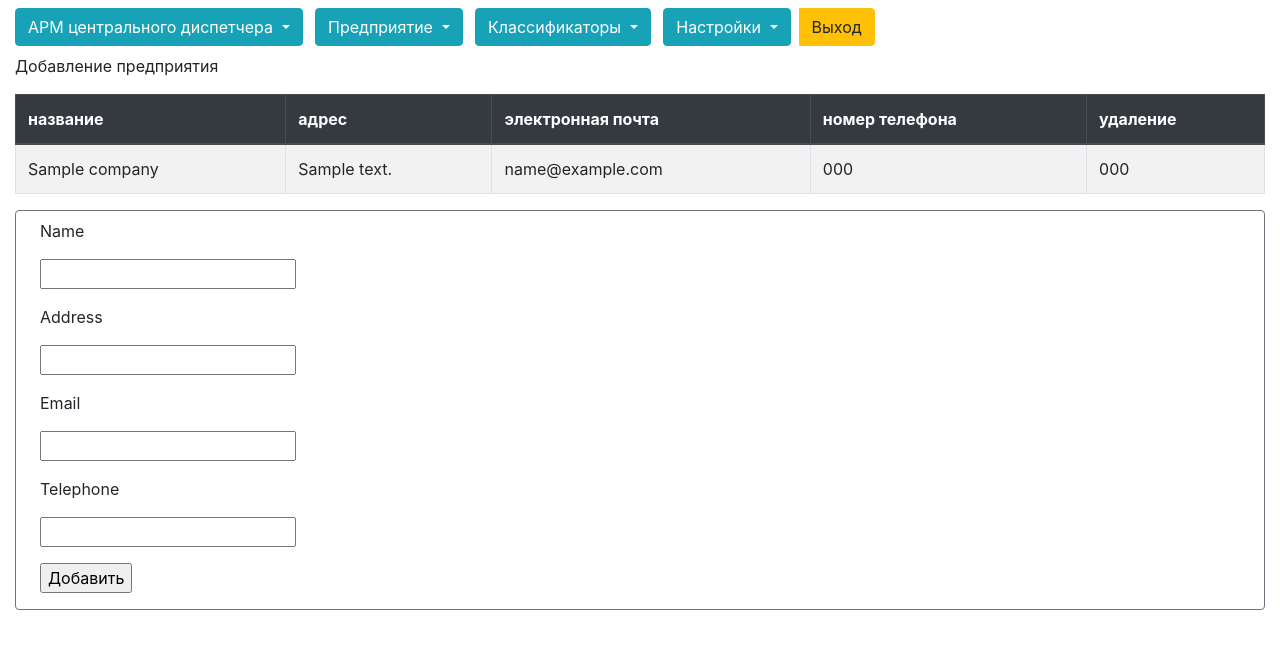
After one commit to DimaWoic/cds, a Django app: template templates/cds/add_company.html in a window 1280 px wide. The commit adds this page. Shown: the top 649 px of the page. Run offline with Django 3.2, Linux system fonts and the light colour scheme; the template is opened without the code that fills it: most values are stand-ins (such as "Sample title", 1, 10 or a date in 2020); form fields are guessed from the names that the template uses; some libraries are stand-ins or nearby versions.

Commit message:
добавлена форма добавления подразделений, реализовать удаление записей

```diff
--- a/models.py
+++ b/models.py
@@ -27,7 +27,7 @@ class Company(models.Model):
     name = models.CharField(max_length=200, verbose_name="Компания", null=False, blank=False)
     address = models.CharField(max_length=1000, verbose_name="Адрес", null=False, blank=False)
     email = models.EmailField(max_length=250, verbose_name="Электронная почта", null=True, blank=True)
-    telephone = models.IntegerField(max_length=15, verbose_name='Телефон')
+    telephone = models.IntegerField(verbose_name='Телефон')
 
     class Meta:
         verbose_name = "О предприятии"
--- /dev/null
+++ b/templates/cds/add_company.html
@@ -0,0 +1,70 @@
+{% extends "cds/base/base.html" %}
+{% load static %}
+
+{% block content %}
+
+<p class="mt-2">Добавление предприятия</p>
+
+<table class="table table-striped table-bordered">
+  <thead class="thead-dark">
+    <tr>
+      <th scope="col">название</th>
+      <th scope="col">адрес</th>
+      <th scope="col">электронная почта</th>
+      <th scope="col">номер телефона</th>
+      <th scope="col">удаление</th>
+    </tr>
+  </thead>
+  <tbody>
+  {% if company %}
+        {% for c in company %}
+    <tr>
+        <td>{{ c.name }}</td>
+        <td>{{ c.address }}</td>
+        <td>{{ c.email }}</td>
+        <td>{{ c.telephone }}</td>
+        <td>{{ c.telephone }}</td>
+    </tr>
+  {% endfor %}
+      {% endif %}
+  </tbody>
+</table>
+
+<form method="post">
+{% csrf_token %}
+    <div class="border mb-4 mt-2 rounded border-secondary" id="feedback">
+        <div class="mt-2 ml-4 mb-3">
+            <div>
+                <p>{{ form.name.label }}</p>
+            </div>
+            <div>
+                <p>{{ form.name }}</p>
+            </div>
+            <div>
+                <p>{{ form.address.label }}</p>
+            </div>
+            <div>
+                <p>{{ form.address }}</p>
+            </div>
+            <div>
+                <p>{{ form.email.label }}</p>
+            </div>
+            <div>
+                <p>{{ form.email }}</p>
+            </div>
+            <div>
+                <p>{{ form.telephone.label }}</p>
+            </div>
+            <div>
+                <p>{{ form.telephone }}</p>
+            </div>
+            <div>
+                <input type="submit" value="Добавить">
+            </div>
+        </div>
+    </div>
+
+
+</form>
+
+{% endblock %}
--- a/templates/cds/base/base.html
+++ b/templates/cds/base/base.html
@@ -28,7 +28,7 @@
         </button>
         <div class="dropdown-menu">
             <a class="dropdown-item" href="{% url 'company' %}">О предприятии</a>
-            <a class="dropdown-item" href="#">Подразделения(службы) входящие в предприятия</a>
+            <a class="dropdown-item" href="{% url 'company_units' %}">Подразделения(службы) входящие в предприятия</a>
             <a class="dropdown-item" href="#">Профессии(должности) работников </a>
             <a class="dropdown-item" href="#">Сотрудники</a>
         </div>
--- a/urls.py
+++ b/urls.py
@@ -3,5 +3,7 @@ from . import views
 
 urlpatterns = [
     path('', views.index),
-    path('company/', views.company_form, name='company'),
+    path('company/', views.company, name='company'),
+    path('add_company', views.add_company, name='add_company'),
+    path('company_units/', views.company_units, name='company_units'),
 ]
```
Also changed, not shown: templates/cds/company.html (+24 -35 lines), templates/cds/companyunit.html (added, +35 -0 lines), views.py (+24 -4 lines), migrations/0003_auto_20200712_1509.py (added).
